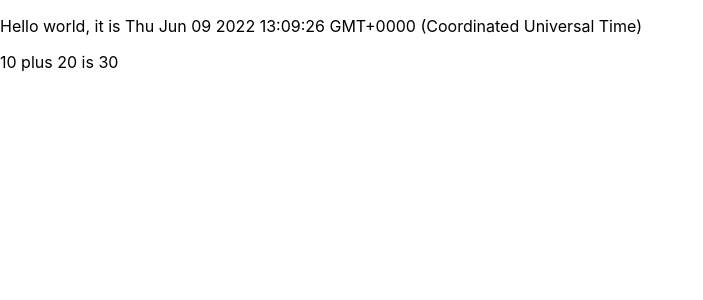
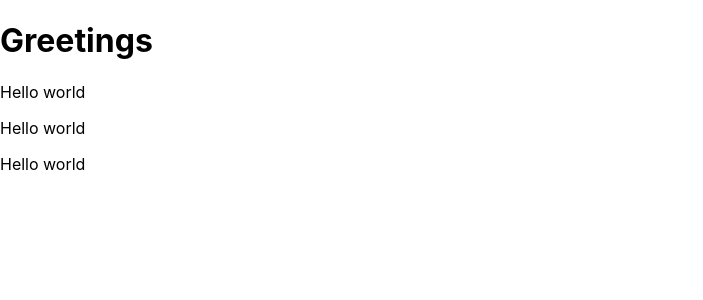
Before and after one commit to lipasofra/FullStack-React, a React (Create React App) app: page / in a window 1280 px wide. Shown: the top 300 px of the page, without its empty margins (0-703 px from the left). Built offline with nearby package versions, Linux system fonts and the light colour scheme.

Commit message:
componentes

```diff
--- a/src/App.js
+++ b/src/App.js
@@ -21,18 +21,21 @@
 //     </div>
 //   );
 // }
+const Hello = () => {
+  return (
+    <div>
+      <p>Hello world</p>
+    </div>
+  )
+}
 
 const App = () => {
-  const now = new Date()
-  const a = 10
-  const b = 20
-
   return (
     <div>
-      <p>Hello world, it is {now.toString()}</p>
-      <p>
-        {a} plus {b} is { a + b}
-      </p>
+      <h1>Greetings</h1>
+      <Hello />
+      <Hello />
+      <Hello />
     </div>
   )
 }
```
